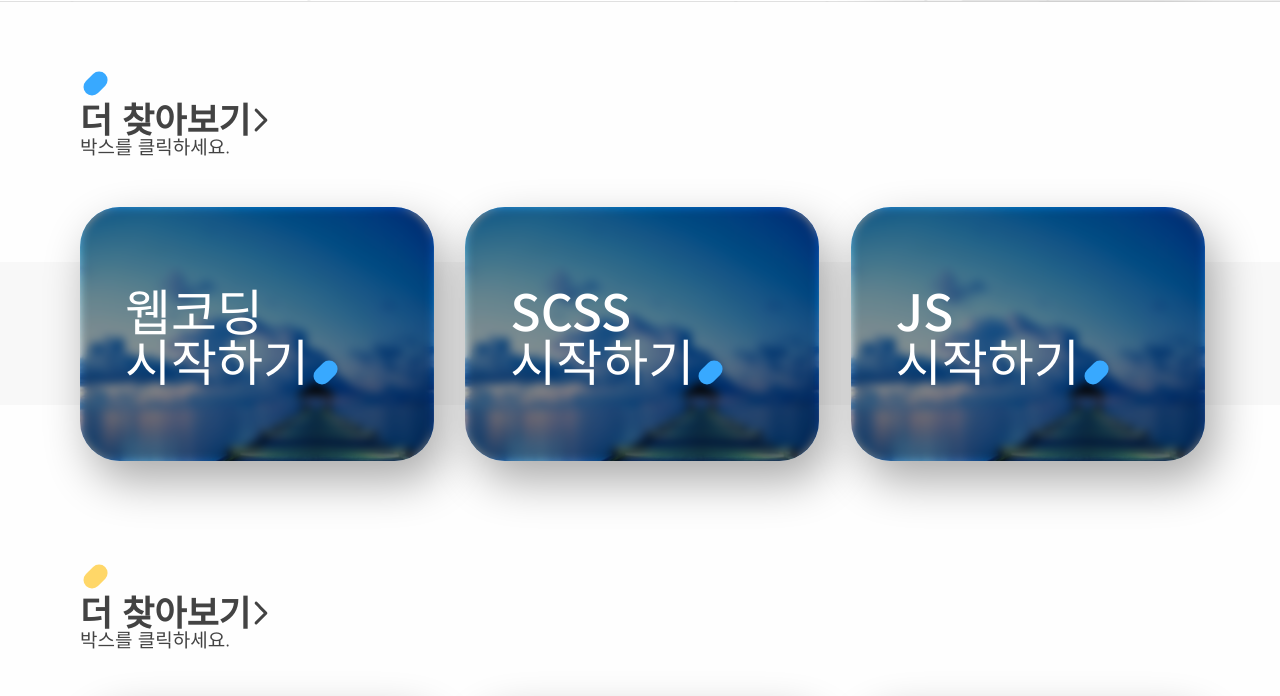
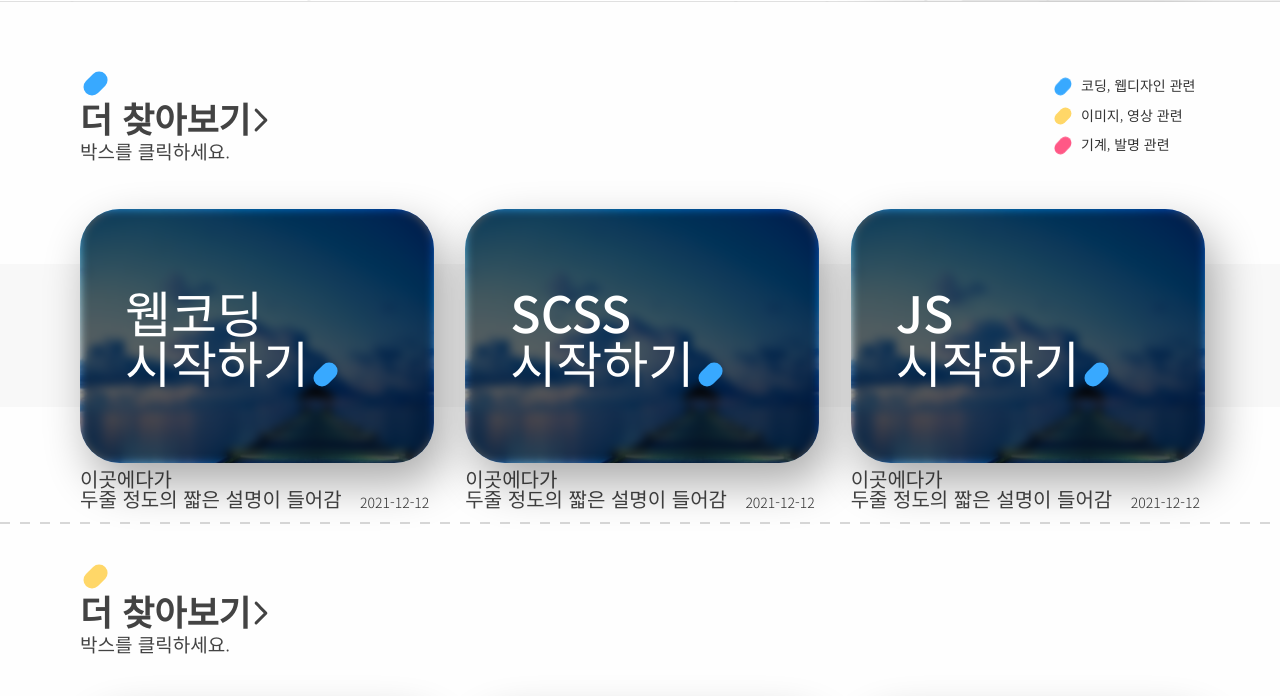
Before and after one commit to CHEEZ-BURGER/SwBlog, a plain HTML site: page index.html in a window 1280 px wide. Shown: the part 903-1599 px from the top of the page. Drawn offline with nearby package versions, Linux system fonts and the light colour scheme.

Commit message:
MainPage-90%

```diff
--- a/css/mainPage.css
+++ b/css/mainPage.css
@@ -26,8 +26,8 @@ a{
 .header{
     left: 50%;
     transform: translateX(-50%);
-    position: fixed;
-    width: 100%;
+    position: absolute;
+    width: 8000px;
     height: 60px;
     border: 0.8px solid #c6c6c693;
     backdrop-filter: blur(10px);
@@ -40,7 +40,7 @@ a{
 .logo{
     width: 56px;
     height: 56px;
-    position: fixed;
+    position: absolute;
     z-index: 10;
     left: 50%;
     transform: translateX(-50%);
@@ -72,7 +72,7 @@ a{
 .headerBtn_box{
     width: 1120px;
     margin:  0 auto;
-    position: fixed;
+    position: absolute;
     height: 100px;
     z-index: 10;
 }
@@ -118,7 +118,7 @@ a{
     top: 12px;
 }
 .header_hidden{
-    position: fixed;
+    position: absolute;
     width: 1920px;
     height: 563px;
     z-index: 8;
@@ -187,7 +187,7 @@ a{
     width: 354px;
     height: 254px;
     border-radius: 40px;
-    backdrop-filter: blur(5px) brightness(60%);
+    backdrop-filter: brightness(40%) blur(5px);
     position: absolute;
     z-index: 10;
 }
@@ -203,6 +203,7 @@ a{
     background-size: cover;
     box-shadow: 10px 20px 46px rgba(0, 0, 0, 0.335);
 }
+
 .content_box_text{
     z-index: 11;
     position: absolute;
@@ -242,6 +243,9 @@ a{
     background-position-y: 10px;
     position: absolute;
     transition: .4s;
+}
+.hello_scene.left{
+    transform: translateX(-54%);
 }
 .hello_scene.active{
     left: 50%;
@@ -358,6 +362,7 @@ a{
     font-weight: 300;
     font-family: 'Noto Sans KR', sans-serif;
     color: #434343;
+    margin-top: 5px;
 }
 .arrow_right{
     position: absolute;
@@ -386,7 +391,8 @@ a{
     transition: 0.3s cubic-bezier(0.34, 1.56, 0.64, 1);
 }
 .main_box:hover {
-    transform: scale(1.05);
+    transform: scale(1.05) translateY(-10px);
+    filter: drop-shadow(6px 6px 36px rgba(0, 0, 0, 0.164));
 }
 .footer{
     width: auto;
@@ -395,3 +401,53 @@ a{
     top: 850px;
     background-color: #F5F5F7;
 }
+.dot_des{
+    width: 148px;
+    height: 82px;
+    position: absolute;
+    right: 0;
+    top: 73px;
+    display: flex;
+    flex-wrap: wrap;
+    gap: 7px;
+}
+.dot_des p{
+    font-size: 14px;
+    font-weight: 300;
+    font-family: 'Noto Sans KR', sans-serif;
+    margin-top: 3px;
+}
+.s_line {
+    width: auto;
+    height: 2px;
+    background-image: url(../mainPage_img/dash_line.png);
+    position: relative;
+    top: 420px;
+    opacity: .6;
+}
+.content_text{
+    width: auto;
+    height: 51px;
+    margin-top: 260px;
+    display: flex;
+}
+.content_text .des{
+    width: 270px;
+    height: 51px;
+    position: absolute;
+    font-family: 'Noto Sans KR', sans-serif;
+    color: #434343;
+    font-size: 20px;
+    font-weight: 500;
+}
+.content_text .year{
+    width: 90px;
+    height: 24px;
+    position: absolute;
+    bottom: -17px;
+    right: 0;
+    font-family: 'Noto Sans KR', sans-serif;
+    font-size: 14px;
+    font-weight: 300;
+    text-align: right;
+}
--- a/index.html
+++ b/index.html
@@ -89,6 +89,14 @@
     </div>
     <div class="main_cont_back">
         <div class="main_inner">
+            <div class="dot_des">
+                <img src="./mainPage_img/dot_mini_b.png">
+                <p>코딩, 웹디자인 관련</p>
+                <img src="./mainPage_img/dot_mini_y.png">
+                <p>이미지, 영상 관련</p>
+                <img src="./mainPage_img/dot_mini_r.png">
+                <p>기계, 발명 관련</p>
+            </div>
             <div class="more_box">
                 <img src="./mainPage_img/cat_b.png">
                 <a href="#">더 찾아보기</a>
@@ -108,6 +116,7 @@
                 <p>박스를 클릭하세요.</p>
             </div>
         </div>
+        <div class="s_line"></div>
         <div class="main_line">
             <div class="main_inner">
             <div class="main_box_flexbox">
@@ -118,6 +127,10 @@
                 </div>
                 <a class="content_box_blur" href=""></a>
                 <div class="content_box"></div>
+                <div class="content_text">
+                    <div class="des">이곳에다가<br>두줄 정도의 짧은 설명이 들어감</div>
+                    <div class="year">2021-12-12</div>
+                </div>
             </div>
             <div class="main_box">
                 <div class="content_box_text">
@@ -126,6 +139,10 @@
                 </div>
                 <a class="content_box_blur" href=""></a>
                 <div class="content_box"></div>
+                <div class="content_text">
+                    <div class="des">이곳에다가<br>두줄 정도의 짧은 설명이 들어감</div>
+                    <div class="year">2021-12-12</div>
+                </div>
             </div>
             <div class="main_box">
                 <div class="content_box_text">
@@ -134,10 +151,15 @@
                 </div>
                 <a class="content_box_blur" href=""></a>
                 <div class="content_box"></div>
+                <div class="content_text">
+                    <div class="des">이곳에다가<br>두줄 정도의 짧은 설명이 들어감</div>
+                    <div class="year">2021-12-12</div>
+                </div>
             </div>
             </div>
             </div>
         </div>
+        <div style="top: 770px;" class="s_line"></div>
         <div style="margin-top: 349px;" class="main_line">
             <div class="main_inner">
                 <div class="main_box_flexbox">
@@ -148,6 +170,10 @@
                     </div>
                     <a class="content_box_blur" href=""></a>
                     <div class="content_box"></div>
+                    <div class="content_text">
+                        <div class="des">이곳에다가<br>두줄 정도의 짧은 설명이 들어감</div>
+                        <div class="year">2021-12-12</div>
+                    </div>
                 </div>
                 <div class="main_box">
                     <div class="content_box_text">
@@ -156,6 +182,10 @@
                     </div>
                     <a class="content_box_blur" href=""></a>
                     <div class="content_box"></div>
+                    <div class="content_text">
+                        <div class="des">이곳에다가<br>두줄 정도의 짧은 설명이 들어감</div>
+                        <div class="year">2021-12-12</div>
+                    </div>
                 </div>
                 <div class="main_box">
                     <div class="content_box_text">
@@ -164,10 +194,15 @@
                     </div>
                     <a class="content_box_blur" href=""></a>
                     <div class="content_box"></div>
+                    <div class="content_text">
+                        <div class="des">이곳에다가<br>두줄 정도의 짧은 설명이 들어감</div>
+                        <div class="year">2021-12-12</div>
+                    </div>
                 </div>
                 </div>
                 </div>
         </div>
+        <div style="top: 770px;" class="s_line"></div>
         <div style="margin-top: 349px;" class="main_line">
             <div class="main_inner">
                 <div class="main_box_flexbox">
@@ -178,6 +213,10 @@
                     </div>
                     <a class="content_box_blur" href=""></a>
                     <div class="content_box"></div>
+                    <div class="content_text">
+                        <div class="des">이곳에다가<br>두줄 정도의 짧은 설명이 들어감</div>
+                        <div class="year">2021-12-12</div>
+                    </div>
                 </div>
                 <div class="main_box">
                     <div class="content_box_text">
@@ -186,6 +225,10 @@
                     </div>
                     <a class="content_box_blur" href=""></a>
                     <div class="content_box"></div>
+                    <div class="content_text">
+                        <div class="des">이곳에다가<br>두줄 정도의 짧은 설명이 들어감</div>
+                        <div class="year">2021-12-12</div>
+                    </div>
                 </div>
                 <div class="main_box">
                     <div class="content_box_text">
@@ -194,12 +237,19 @@
                     </div>
                     <a class="content_box_blur" href=""></a>
                     <div class="content_box"></div>
+                    <div class="content_text">
+                        <div class="des">이곳에다가<br>두줄 정도의 짧은 설명이 들어감</div>
+                        <div class="year">2021-12-12</div>
+                    </div>
                 </div>
             </div>
             </div>
         </div>
     </div>
     <div class="footer">
+        <div class="main_inner">
+            <h1> </h1>
+        </div>
 
     </div>
 </body>
--- a/js/mainPage.js
+++ b/js/mainPage.js
@@ -15,6 +15,8 @@ function btn_1() {
 }
 function btn_2() {
   let scerchIcon = document.querySelector(".scerch_btn");
+  let hello_scene = document.querySelector(".hello_scene");
 
   scerchIcon.classList.toggle("active");
+  hello_scene.classList.toggle("left");
 }
```
Also changed, not shown: mainPage_img/dash_line.png (added), mainPage_img/dot_mini_b.png (added), mainPage_img/dot_mini_r.png (added), mainPage_img/dot_mini_y.png (added).
